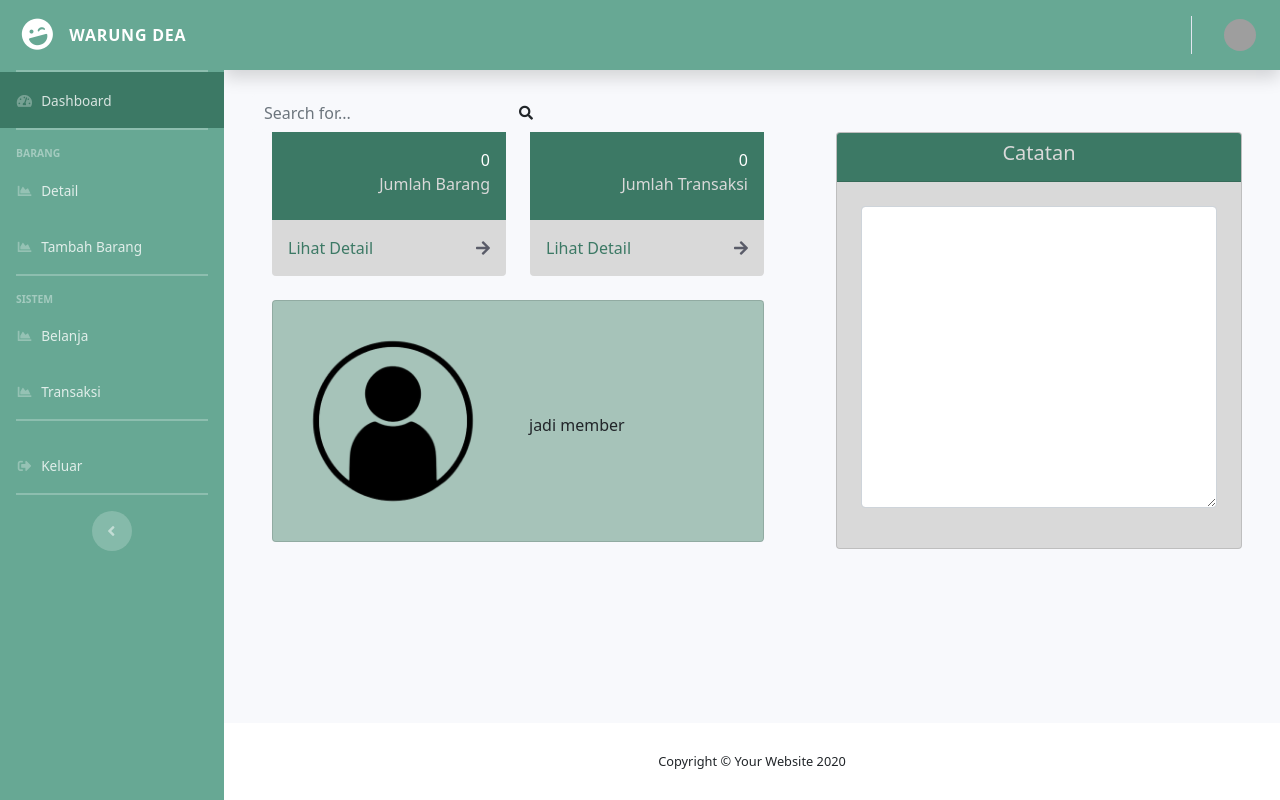
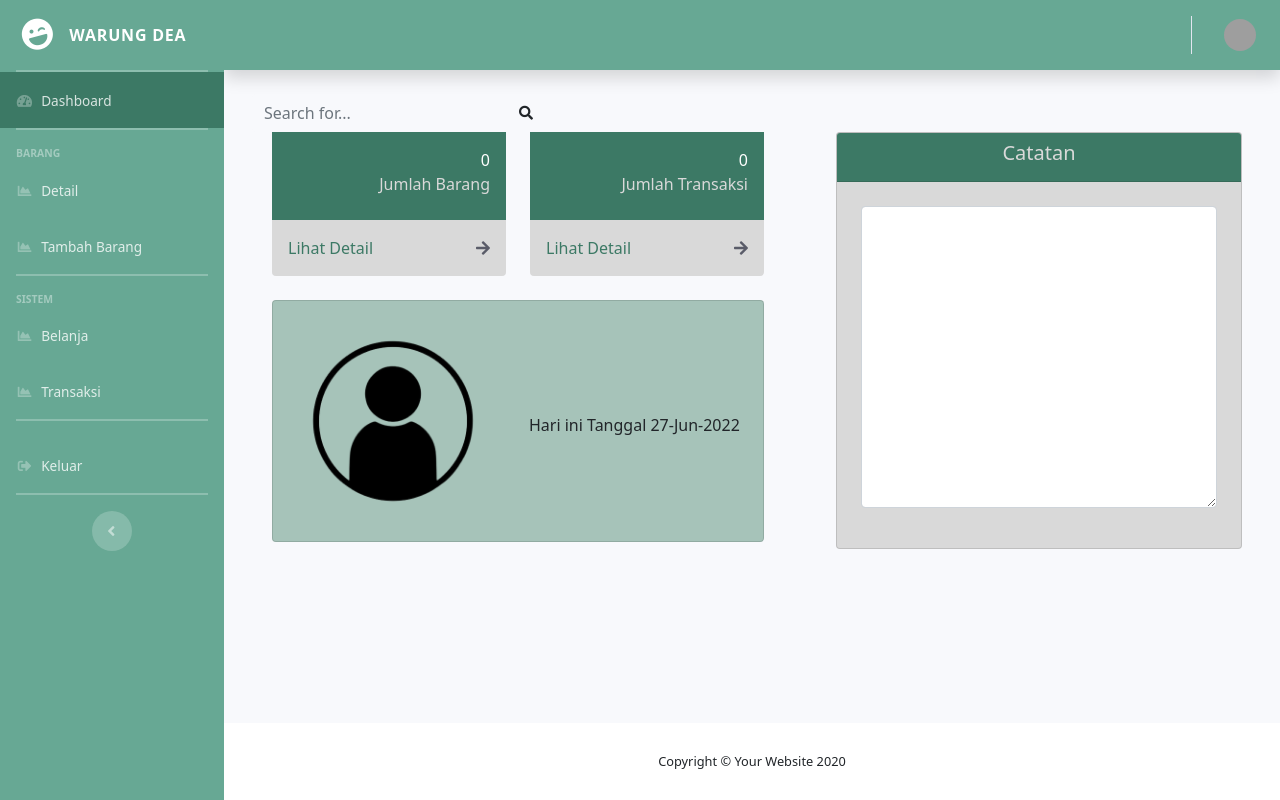
Before and after one commit to aurorazhy/tugaspwl, a CodeIgniter app: page /Github/user in a window 1280 px wide. Run offline with CodeIgniter, Linux system fonts and the light colour scheme; data that the repository does not hold is empty; some libraries are stand-ins or nearby versions; grey boxes are pictures that could not be loaded.

Commit message:
index ganti tanggal

```diff
--- a/app/application/views/dashboard/index.php
+++ b/app/application/views/dashboard/index.php
@@ -63,7 +63,7 @@
                                  <div class="card-body m-auto">
                                     <h5 class="card-title"><?= $user['name']; ?></h5>
                                     <p class="card-text mb-1"><?= $user['email']; ?></p>
-                                    <p class="card-text">jadi member</p>
+                                    <p class="card-text">Hari ini Tanggal <?php echo date("d-M-Y") ?></p>
                                  </div>
                               </div>
                            </div>
--- a/app/application/views/templates/topbar.php
+++ b/app/application/views/templates/topbar.php
@@ -13,7 +13,7 @@
             <!-- Nav Item - User Information -->
             <li class="nav-item dropdown no-arrow">
                <a class="nav-link dropdown-toggle" href="#" id="userDropdown" role="button" data-toggle="dropdown" aria-haspopup="true" aria-expanded="false">
-                  <span class="mr-2 d-none d-lg-inline text-gray-600 small"><?= $user['name']; ?></span>
+                  <span class="mr-2 d-none d-lg-inline text-white-600 "><?= $user['name']; ?></span>
                   <img class="img-profile rounded-circle" src="<?= base_url('assets/img/profile/') . $user['image']; ?>">
                </a>
             </li>
```
